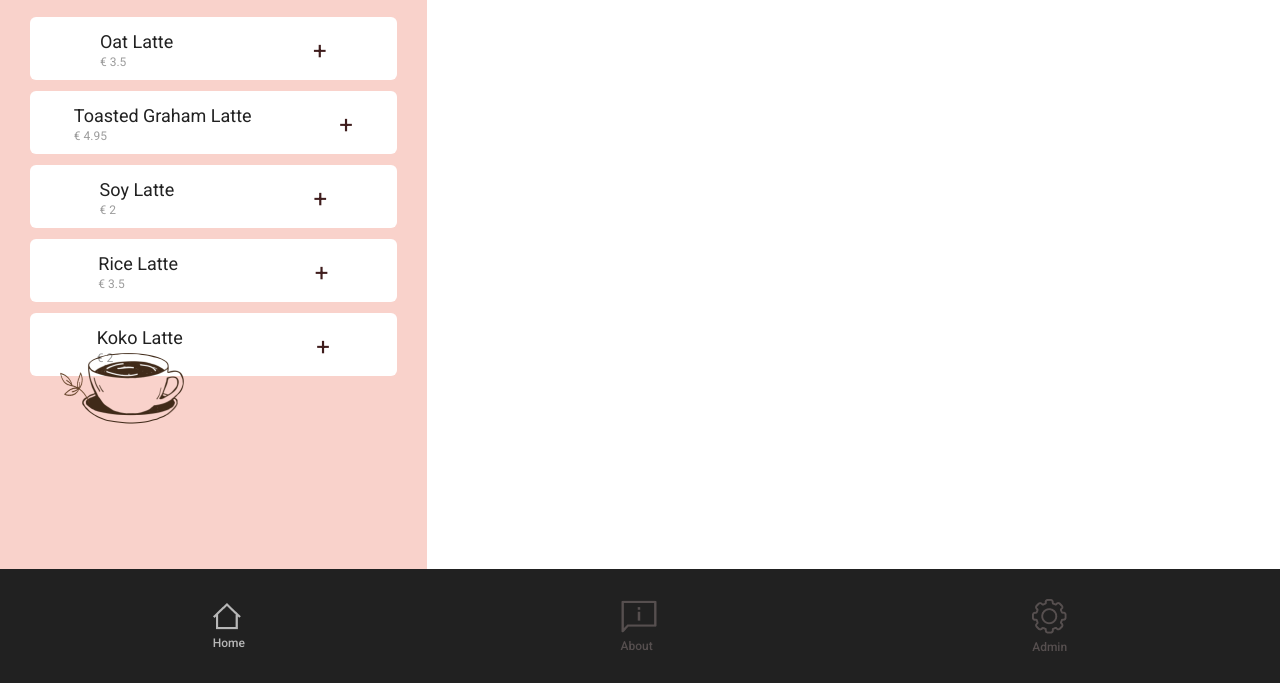
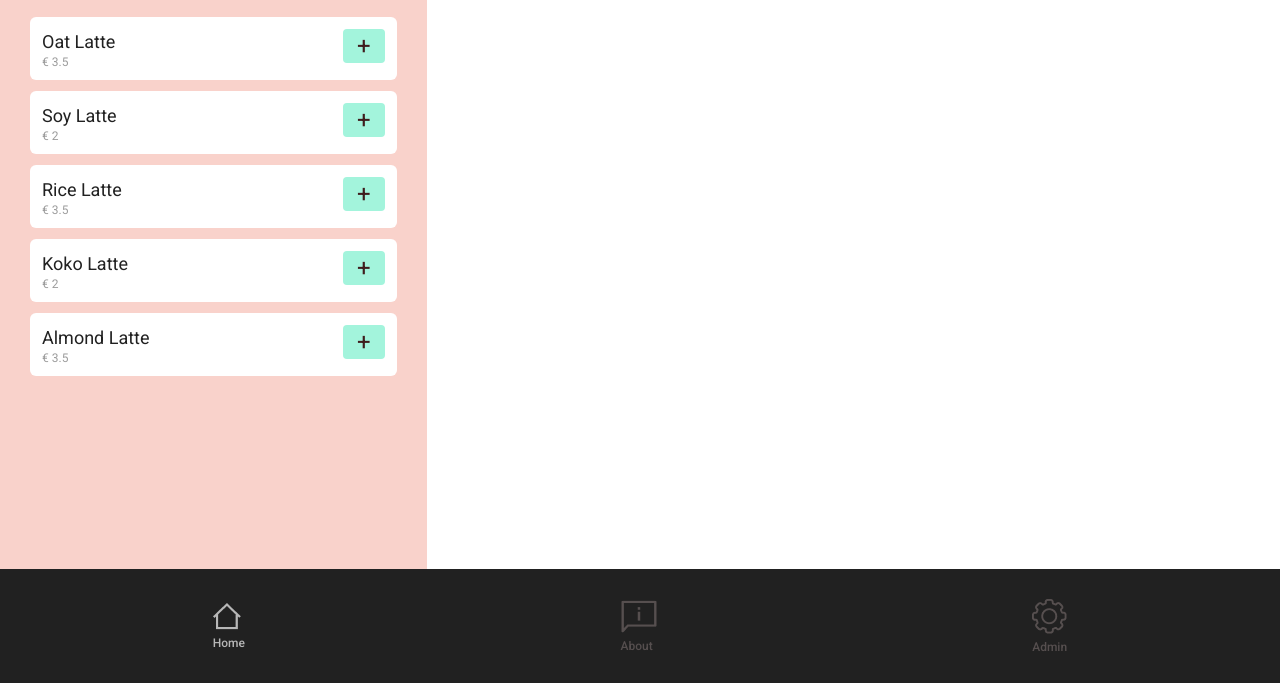
Before and after one commit to svenvoskamp/Barista-, a website built with webpack: page src/index.html in a window 1280 px wide. Shown: the part 117-800 px from the top of the page. Built offline with nearby package versions, Linux system fonts and the light colour scheme; some packages are replaced by stand-ins of ours.

Commit message:
EventListeners Added

```diff
--- a/src/css/components/header.css
+++ b/src/css/components/header.css
@@ -18,6 +18,7 @@ header {
 @media screen and (min-width: 800px) {
 
   .header__image {
+    display: none;
     position: absolute;
     top: 44rem;
     left: 5rem;
--- a/src/css/components/cards.css
+++ b/src/css/components/prices.css
@@ -51,14 +51,18 @@
 }
 
 .price__button {
+  grid-area: name;
   display: flex;
-  justify-content: space-around;
+  justify-content: space-between;
+  align-content: center;
 }
 
 .price__button__wrapper {
+  grid-area: button;
   display: flex;
   flex-direction: column;
   margin-top: 1.2rem;
+  margin-left: 1.2rem;
 }
 
 .price__button__amount {
@@ -66,7 +70,12 @@
 }
 
 .price__button__plus {
-  margin-top: 2rem;
+
+  background-color: #a3f4dc;
+  padding: .5rem 1.4rem;
+  border-radius: .4rem;
+  margin-right: 1.2rem;
+  margin-top: 1.2rem;
 }
 
 @media screen and (max-width: 800px) {
@@ -93,7 +102,8 @@
   }
 
   .price__button__plus {
-    margin-top: 1rem;
+    margin-top: 0;
+    margin-bottom: .5rem;
   }
 
   .price {
--- a/src/js/script.js
+++ b/src/js/script.js
@@ -1,4 +1,5 @@
 {
+
   const fetchJSON = () => {
     fetch('../src/assets/data/coffees.json')
       .then(response => {
@@ -6,15 +7,17 @@
       })
       .then(data => {
         console.log(data);
-        // Work with JSON data here
-        //load prices function, the number is how many we want to load
-        loadPrices(data, 5);
+
+        const coffees = data.coffees.filter(function(coffee) {
+          return coffee.plantbased;
+        });
+        console.log(coffees);
+        loadPrices(coffees, 5);
       })
       .catch(err => {});
   };
 
-  const loadPrices = (data, count) => {
-  //For every item a element gets created filled in and appended to the parent
+  const loadPrices = (coffees, count) => {
     for (let i = 0;i <= count - 1;i ++) {
       const $li = document.createElement(`li`);
 
@@ -22,19 +25,44 @@
       $li.setAttribute('data-id', i);
       const $list = document.querySelector(`.prices__list`);
 
-      $li.innerHTML = `<a class="price__button" onclick="addOrder(event)" data-id=${i}">
+      $li.innerHTML = `<a class="price__button" data-id=${i}>
       <span class="price__button__wrapper">
-        <span class="price__button__name">${data['coffees'][i]['name']}</span>
-        <span class="price__button__amount">&euro; ${data['coffees'][i]['prices']['medium']}</span>
+        <span class="price__button__name">${coffees[i]['name']}</span>
+        <span class="price__button__amount">&euro; ${coffees[i]['prices']['medium']}</span>
       </span>
       <span class="price__button__plus">+</span>
       </a>`;
       $list.appendChild($li);
+      const buttons = document.querySelectorAll(`.price__button__plus`);
+      buttons.forEach($click => $click.addEventListener('click', handleClickEvent));
     }
   };
 
+  const orders = [];
+
+  const handleClickEvent = e => {
+    const $child = e.currentTarget;
+    const $parent = $child.parentElement;
+    const $sibling = $parent.firstElementChild;
+    const $buttonName = $sibling.firstElementChild;
+    const $priceChar = $buttonName.nextElementSibling.textContent;
+
+    const $name = $buttonName.textContent;
+    const $price = $priceChar.slice(2);
+    const $id = $parent.dataset.id;
+    console.log($id);
+    console.log($name);
+    console.log($price);
+
+  };
+
+
+
+
+
   const init = () => {
     fetchJSON();
+
   };
 
   init();
--- a/src/style.css
+++ b/src/style.css
@@ -2,7 +2,7 @@
 @import './css/vars.css';
 @import './css/typography.css';
 @import './css/components/header.css';
-@import './css/components/cards.css';
+@import './css/components/prices.css';
 @import './css/components/orders.css';
 @import './css/components/footer.css';
 @import './css/components/layout.css';
```
